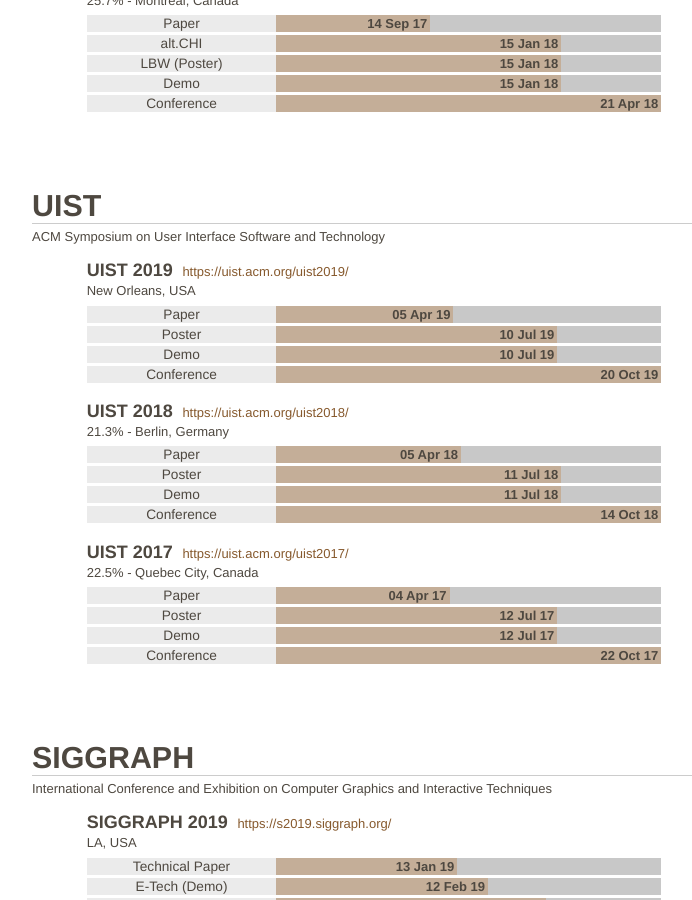
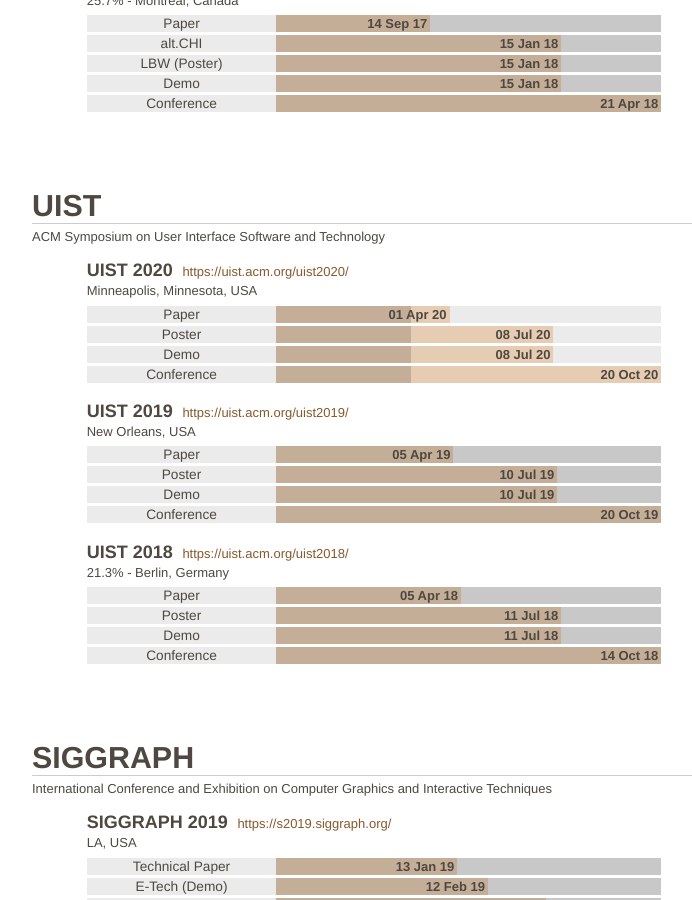
Before and after one commit to hci-calendar/hci-calendar.github.io, a Jekyll site: the page built from _pages/hci.md, in a window 1280 px wide and 900 px high, scrolled down 2353 px. Shown: the whole window, without its empty margins (266-958 px from the left). Built offline with Jekyll 4.4.1, drawn with Linux system fonts in a browser that asks for light colours; comment, search, counter and statistics services are not loaded; some of the changed text lies outside the part shown.

Commit message:
add UIST 2020

```diff
--- a/_data/cal/hci.yml
+++ b/_data/cal/hci.yml
@@ -60,6 +60,21 @@
   long: ACM Symposium on User Interface Software and Technology
   years:
   -
+    year: 2020
+    date: "2020-10-20"
+    url : https://uist.acm.org/uist2020/
+    info: Minneapolis, Minnesota, USA
+    submissions:
+    -
+      type: Paper
+      date: "2020-04-01"
+    -
+      type: Poster
+      date: "2020-07-08"
+    -
+      type: Demo
+      date: "2020-07-08"
+  -
     year: 2019
     date: "2019-10-20"
     url : https://uist.acm.org/uist2019/
@@ -89,21 +104,6 @@
     -
       type: Demo
       date: "2018-07-11"
-  -
-    year: 2017
-    date: "2017-10-22"
-    url : https://uist.acm.org/uist2017/
-    info: 22.5% - Quebec City, Canada
-    submissions:
-    -
-      type: Paper
-      date: "2017-04-04"
-    -
-      type: Poster
-      date: "2017-07-12"
-    -
-      type: Demo
-      date: "2017-07-12"
 
 - name: SIGGRAPH
   long: International Conference and Exhibition on Computer Graphics and Interactive Techniques
```
